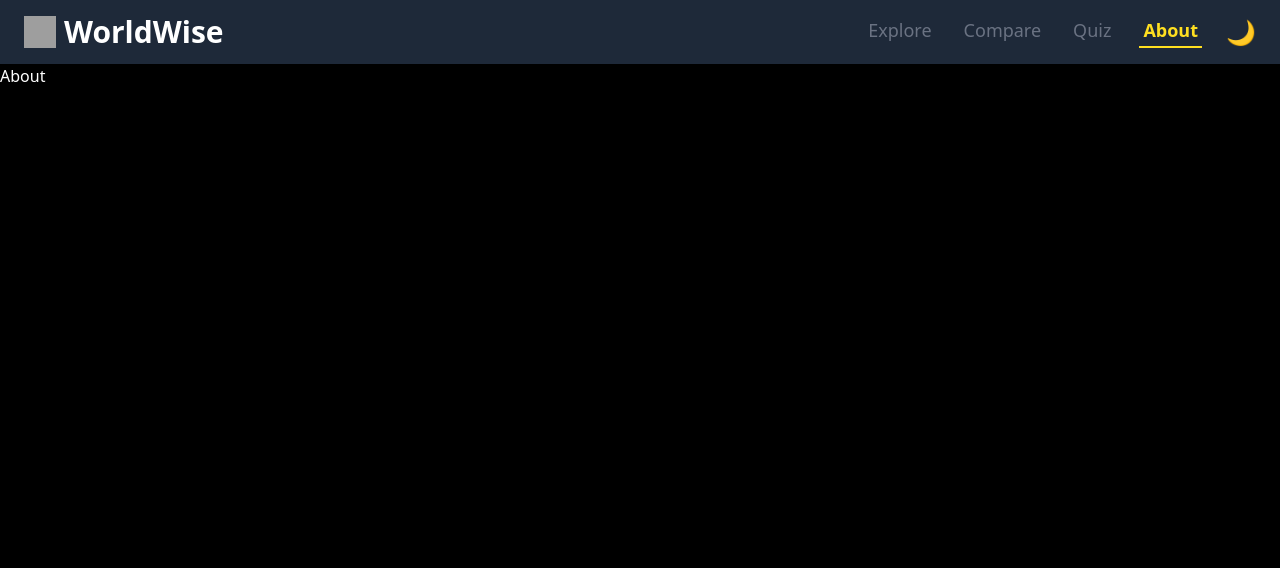
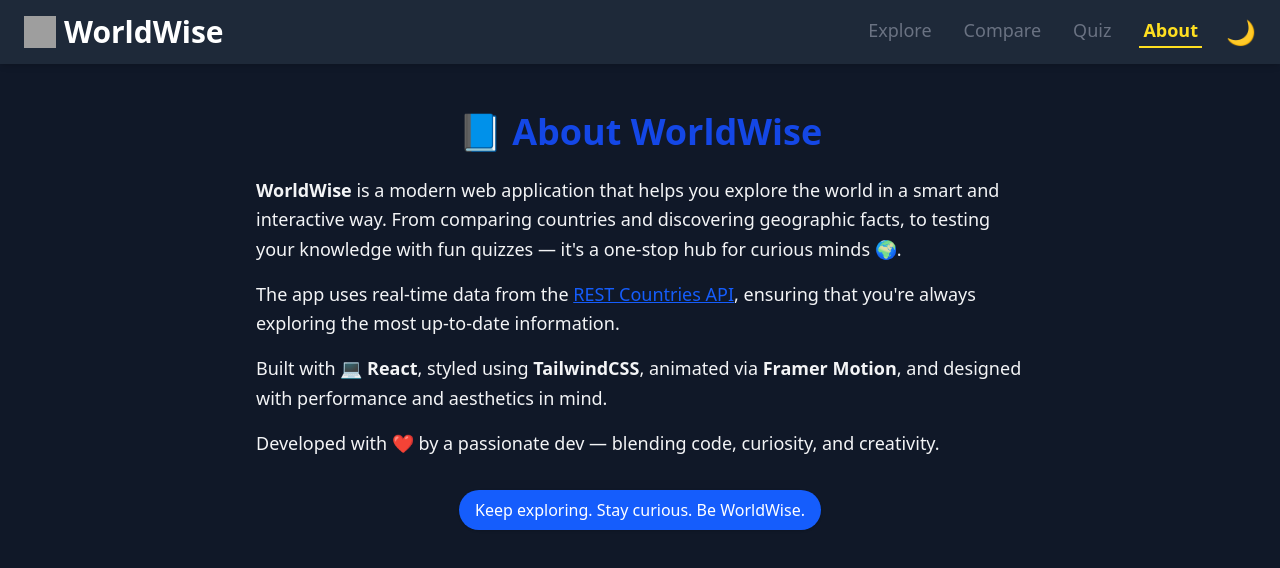
Before and after one commit to kingshuk7995/WorldWise, a React (Vite) app: page /about in a window 1280 px wide. Shown: the top 568 px of the page. Built offline with nearby package versions, Linux system fonts and the light colour scheme; grey boxes are pictures that could not be loaded.

Commit message:
About page

```diff
--- a/src/Components/About.tsx
+++ b/src/Components/About.tsx
@@ -1,9 +1,62 @@
-import React from 'react'
+import { useSelector } from "react-redux";
+import { type RootState } from "../Store";
+import { Theme } from "../Store/themeSlice";
+import { motion } from "framer-motion";
 
-function About() {
+export default function AboutPage() {
+  const theme = useSelector((state: RootState) => state.theme.theme);
+
   return (
-    <div>About</div>
-  )
+    <div
+      className={`min-h-screen px-6 py-12 transition-colors duration-300 ${
+        theme === Theme.Dark
+          ? "bg-gray-900 text-gray-100"
+          : "bg-blue-50 text-gray-900"
+      }`}
+    >
+      <motion.div
+        className="max-w-3xl mx-auto"
+        initial={{ opacity: 0, y: 40 }}
+        animate={{ opacity: 1, y: 0 }}
+        transition={{ duration: 0.6 }}
+      >
+        <h1 className="text-4xl font-bold mb-6 text-blue-700 dark:text-yellow-300 text-center">
+          📘 About WorldWise
+        </h1>
+
+        <p className="text-lg leading-relaxed mb-4">
+          <strong>WorldWise</strong> is a modern web application that helps you explore the world
+          in a smart and interactive way. From comparing countries and discovering geographic facts,
+          to testing your knowledge with fun quizzes — it's a one-stop hub for curious minds 🌍.
+        </p>
+
+        <p className="text-lg leading-relaxed mb-4">
+          The app uses real-time data from the{" "}
+          <a
+            href="https://restcountries.com/"
+            target="_blank"
+            rel="noopener noreferrer"
+            className="underline text-blue-600 dark:text-yellow-400"
+          >
+            REST Countries API
+          </a>
+          , ensuring that you're always exploring the most up-to-date information.
+        </p>
+
+        <p className="text-lg leading-relaxed mb-4">
+          Built with 💻 <strong>React</strong>, styled using <strong>TailwindCSS</strong>, animated via <strong>Framer Motion</strong>, and designed with performance and aesthetics in mind.
+        </p>
+
+        <p className="text-lg leading-relaxed mb-8">
+          Developed with ❤️ by a passionate dev — blending code, curiosity, and creativity.
+        </p>
+
+        <div className="text-center">
+          <span className="inline-block px-4 py-2 bg-blue-600 text-white dark:bg-yellow-400 dark:text-black rounded-full shadow">
+            Keep exploring. Stay curious. Be WorldWise.
+          </span>
+        </div>
+      </motion.div>
+    </div>
+  );
 }
-
-export default About
--- a/src/Components/Compare.tsx
+++ b/src/Components/Compare.tsx
@@ -1,4 +1,3 @@
-// src/pages/ComparePage.tsx
 import { useEffect, useState } from "react";
 import { useSelector } from "react-redux";
 import { type RootState } from "../Store";
```
